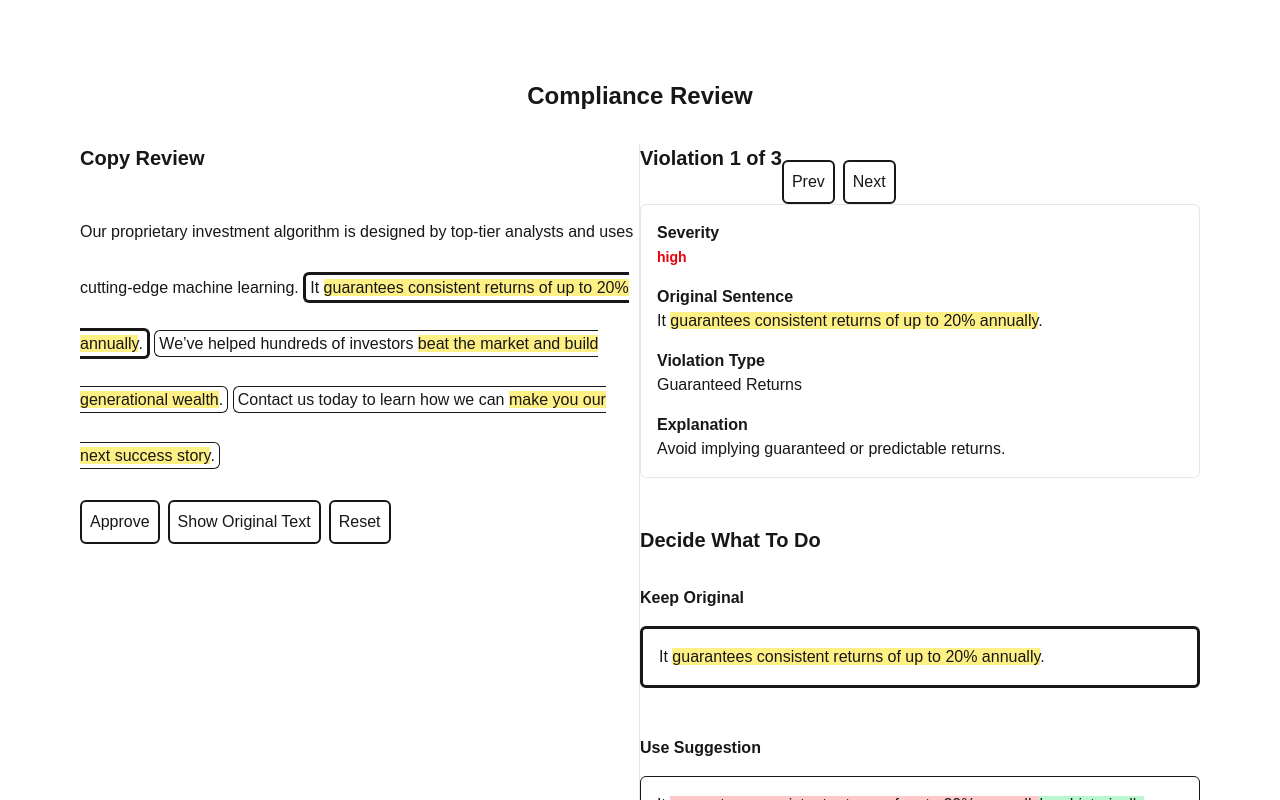
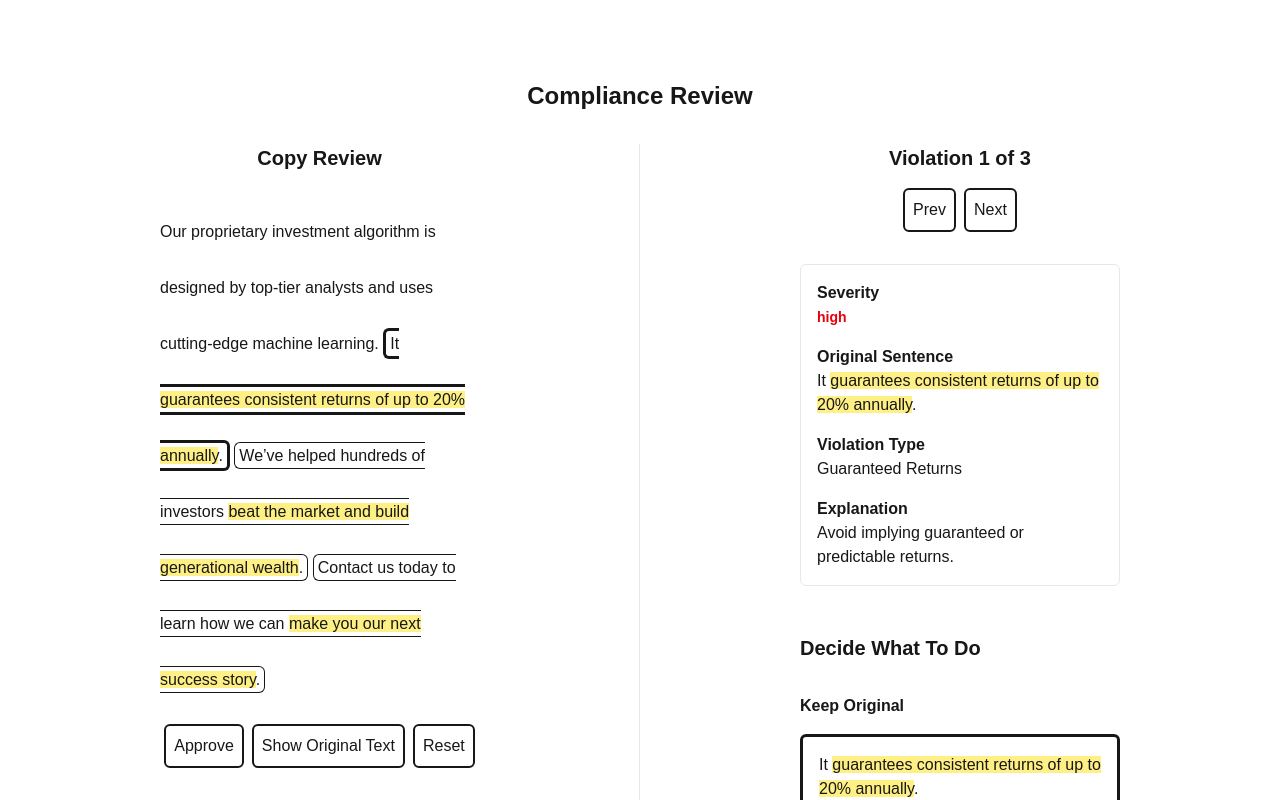
Before and after one commit to ctram/compliance-ui, a Next.js app: page / in a window 1280 px wide. Shown: the top 800 px of the page. Built offline with nearby package versions, Linux system fonts and the light colour scheme.

Commit message:
fix issue with width inconsistency

```diff
--- a/src/app/layout.tsx
+++ b/src/app/layout.tsx
@@ -30,7 +30,7 @@ export default function RootLayout({
         <title>Compliance Review</title>
       </head>
 
-      <body className={`${geistSans.variable} ${geistMono.variable} p-20 `}>
+      <body className={`${geistSans.variable} ${geistMono.variable} py-20 `}>
         <main className="">{children}</main>
       </body>
     </html>
--- a/src/app/page.tsx
+++ b/src/app/page.tsx
@@ -236,7 +236,7 @@ export default function Page() {
   const inner =
     hasDataLoaded && chosenSuggestions ? (
       <div className="flex ">
-        <div className="w-1/2 border-r border-gray-200 left-panel">
+        <div className="w-1/2 border-r border-gray-200 px-40 left-panel">
           <CopyReview
             workingCopy={workingCopy}
             hasApproved={hasApproved}
@@ -252,7 +252,7 @@ export default function Page() {
             onDoubleClickParagraph={handleDoubleClickParagraph}
           />
         </div>
-        <div className="w-1/2 right-panel">{rightPanel}</div>
+        <div className="w-1/2 px-40 right-panel">{rightPanel}</div>
       </div>
     ) : (
       "Loading..."
--- a/src/components/CopyReview.tsx
+++ b/src/components/CopyReview.tsx
@@ -6,8 +6,8 @@ import { extractTextFromReactElements } from "@/utils/extract-text-from-react-el
 function CopyReviewWrapper({ children }: { children: React.ReactNode }) {
   return (
     <div className="flex flex-col">
-      <div className="text-xl font-bold mb-8">Copy Review</div>
-      <div className="flex flex-col">{children}</div>
+      <div className="text-xl font-bold mb-8 text-center">Copy Review</div>
+      <div className="flex flex-col items-center">{children}</div>
     </div>
   );
 }
--- a/src/components/ViolationNavigator.tsx
+++ b/src/components/ViolationNavigator.tsx
@@ -14,11 +14,11 @@ export function ViolationNavigator({
   onClickNext: () => void;
 }) {
   return (
-    <div className="rounded-mdtext-center flex flex-colmy-6 violation-navigator">
-      <div className="text-xl font-bold">
+    <div className="rounded-mdtext-center flex flex-col items-center violation-navigator">
+      <div className="text-xl font-bold text-center">
         Violation {idxOfCurrViolation + 1} of {numViolations}
       </div>
-      <div className="flex flex-row gap-2 mt-4">
+      <div className="flex flex-row gap-2 mt-4 ">
         <ActionButton text="Prev" onClick={onClickPrev} />
         <ActionButton text="Next" onClick={onClickNext} />
       </div>
--- a/src/components/ViolationSuggestionsPanel.tsx
+++ b/src/components/ViolationSuggestionsPanel.tsx
@@ -33,7 +33,7 @@ export function ViolationSuggestionsPanel({
         onClickNext={onClickNext}
 
       />
-      <div className="flex flex-col gap-2">
+      <div className="flex flex-col gap-2 mt-8">
         {violationInView && (
           <SuggestionPanel
             violation={violationInView}
```
